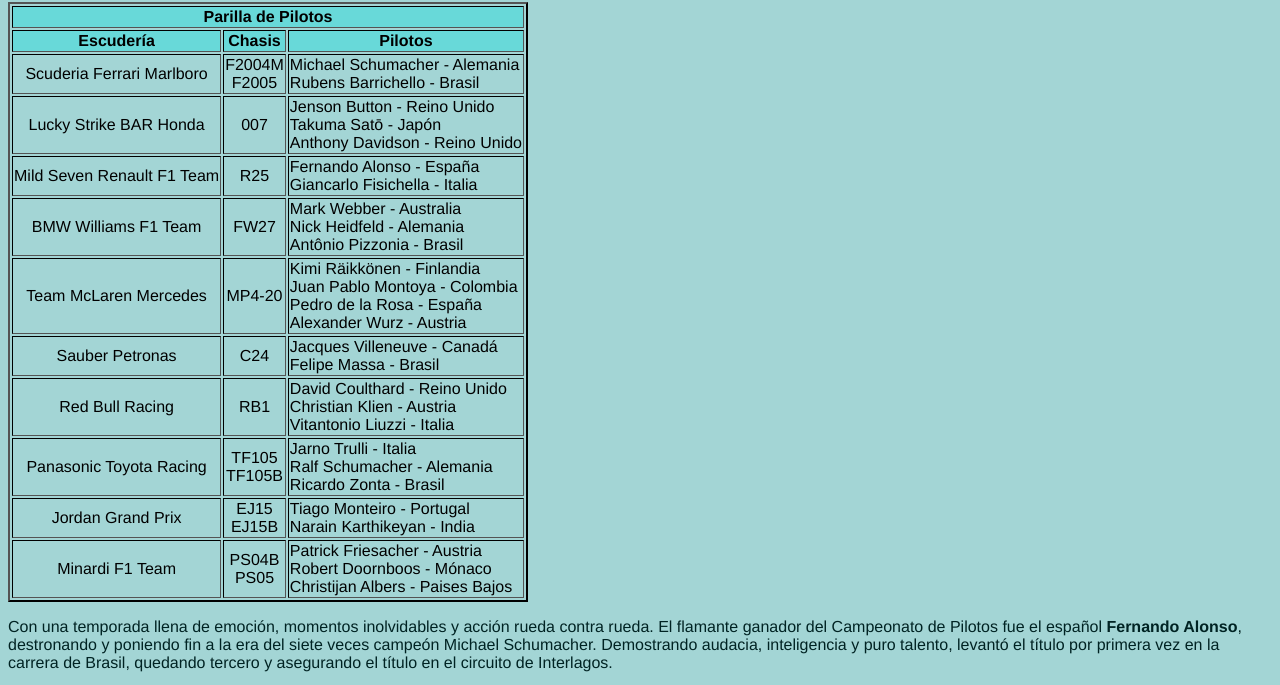
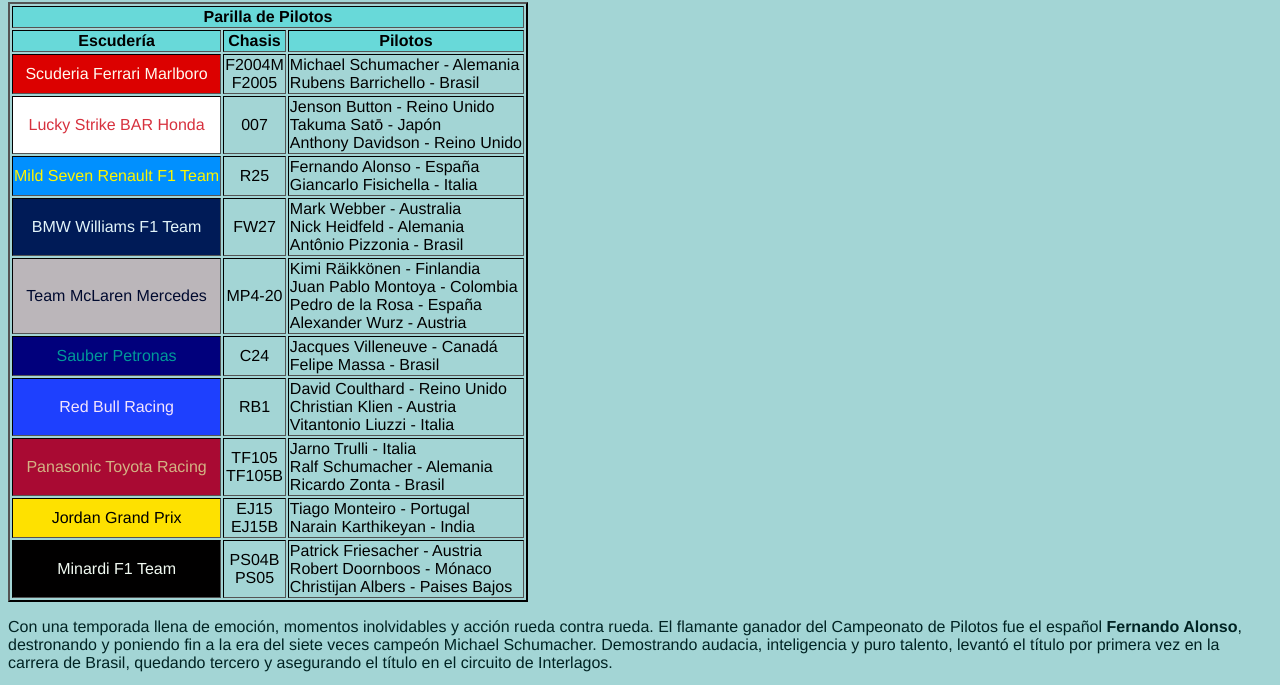
Before and after one commit to duskteal/TP1_Goyochea, a plain HTML site: page index.html in a window 1280 px wide. Shown: the part 954-1639 px from the top of the page. Drawn offline with Linux system fonts and the light colour scheme.

Commit message:
css-listo-ajusteindex

```diff
--- a/diseñoweb.css
+++ b/diseñoweb.css
@@ -32,6 +32,55 @@
 }
 
 
+#ferrari{
+    background-color:#DC0100;
+    color: #FFFAEF;
+}
+
+#bar{
+    background-color:#FFFFFF;
+    color:#D7313E;
+}
+
+#renault{
+    background-color:#0190FE;
+    color:#FEF500;
+}
+
+#williams{
+    background-color:#001B57;
+    color:#E2F4F9;
+}
+
+#mclaren{
+    background-color:#BBB6BA;
+    color:#000A2F;
+}
+
+#sauber{
+    background-color:#01007C;
+    color:#009999;
+}
+
+#redbull{
+    background-color:#1E40FE;
+    color:#F3E4FE;
+}
+
+#toyota{
+    background-color:#A90A33;
+    color:#D3B384;
+}
+
+#jordan{
+    background-color:#FEE100;
+    color:#010100;
+}
+
+#minardi{
+    background-color:#010000;
+    color:#F2FAF2;
+}
 
 #pilotos{
     text-align: justify;
--- a/index.html
+++ b/index.html
@@ -51,36 +51,36 @@
 
                     <tbody> <!-- id="pilotos" para justificar el texto solo de ese campo de la tabla -->
                         <tr>
-                            <td>Scuderia Ferrari Marlboro</td> <td>F2004M<br/>F2005</td> <td id="pilotos">Michael Schumacher - Alemania<br/>Rubens Barrichello - Brasil</td>
+                            <td id="ferrari">Scuderia Ferrari Marlboro</td> <td>F2004M<br/>F2005</td> <td id="pilotos">Michael Schumacher - Alemania<br/>Rubens Barrichello - Brasil</td>
                         </tr>
                         <tr>
-                            <td>Lucky Strike BAR Honda</td> <td>007</td> <td id="pilotos">Jenson Button - Reino Unido<br/>Takuma Satō - Japón<br/>Anthony Davidson - Reino Unido</td>
+                            <td id="bar">Lucky Strike BAR Honda</td> <td>007</td> <td id="pilotos">Jenson Button - Reino Unido<br/>Takuma Satō - Japón<br/>Anthony Davidson - Reino Unido</td>
                         </tr>
                         <tr>
-                            <td>Mild Seven Renault F1 Team</td> <td>R25</td> <td id="pilotos">Fernando Alonso - España<br/>Giancarlo Fisichella - Italia</td>
+                            <td id="renault">Mild Seven Renault F1 Team</td> <td>R25</td> <td id="pilotos">Fernando Alonso - España<br/>Giancarlo Fisichella - Italia</td>
                         </tr>
                         <tr>
-                            <td>BMW Williams F1 Team</td> <td>FW27</td> <td id="pilotos">Mark Webber - Australia<br/>Nick Heidfeld - Alemania<br/>Antônio Pizzonia - Brasil</td>
+                            <td id="williams">BMW Williams F1 Team</td> <td>FW27</td> <td id="pilotos">Mark Webber - Australia<br/>Nick Heidfeld - Alemania<br/>Antônio Pizzonia - Brasil</td>
                         </tr>
                         <tr>
-                            <td>Team McLaren Mercedes</td> <td>MP4-20</td> <td id="pilotos">Kimi Räikkönen - Finlandia<br/>Juan Pablo Montoya - Colombia<br/>Pedro de la Rosa - España<br/>Alexander Wurz - Austria</td>
+                            <td id="mclaren">Team McLaren Mercedes</td> <td>MP4-20</td> <td id="pilotos">Kimi Räikkönen - Finlandia<br/>Juan Pablo Montoya - Colombia<br/>Pedro de la Rosa - España<br/>Alexander Wurz - Austria</td>
                         </tr>
                         <tr>
-                            <td>Sauber Petronas</td> <td>C24</td> <td id="pilotos">Jacques Villeneuve - Canadá<br/>Felipe Massa - Brasil</td>
+                            <td id="sauber">Sauber Petronas</td> <td>C24</td> <td id="pilotos">Jacques Villeneuve - Canadá<br/>Felipe Massa - Brasil</td>
                         </tr>
 
                         <tr>
-                            <td>Red Bull Racing</td> <td>RB1</td> <td id="pilotos">David Coulthard - Reino Unido<br/>Christian Klien - Austria<br/>Vitantonio Liuzzi - Italia</td>
+                            <td id="redbull">Red Bull Racing</td> <td>RB1</td> <td id="pilotos">David Coulthard - Reino Unido<br/>Christian Klien - Austria<br/>Vitantonio Liuzzi - Italia</td>
                         </tr>
                         <tr>
-                            <td>Panasonic Toyota Racing</td> <td>TF105<br />TF105B</td> <td id="pilotos">Jarno Trulli - Italia<br/>Ralf Schumacher - Alemania<br/>Ricardo Zonta - Brasil</td>
+                            <td id="toyota">Panasonic Toyota Racing</td> <td>TF105<br />TF105B</td> <td id="pilotos">Jarno Trulli - Italia<br/>Ralf Schumacher - Alemania<br/>Ricardo Zonta - Brasil</td>
                         </tr>
 
                         <tr>
-                            <td>Jordan Grand Prix</td> <td>EJ15<br/>EJ15B</td> <td id="pilotos">Tiago Monteiro - Portugal<br/>Narain Karthikeyan - India</td>
+                            <td id="jordan">Jordan Grand Prix</td> <td>EJ15<br/>EJ15B</td> <td id="pilotos">Tiago Monteiro - Portugal<br/>Narain Karthikeyan - India</td>
                         </tr>
                         <tr>
-                            <td>Minardi F1 Team</td> <td>PS04B<br/>PS05</td> <td id="pilotos">Patrick Friesacher - Austria<br/>Robert Doornboos - Mónaco<br/>Christijan Albers - Paises Bajos</td>
+                            <td id="minardi">Minardi F1 Team</td> <td>PS04B<br/>PS05</td> <td id="pilotos">Patrick Friesacher - Austria<br/>Robert Doornboos - Mónaco<br/>Christijan Albers - Paises Bajos</td>
                         </tr>
                     </tbody>
                 </table>
@@ -96,12 +96,11 @@
 
                 <img src="alonso.png" alt="Fernando Alonso y Renault R25" width="80%"/> <!-- Ruta relativa -->
             <article>
+
+            <footer>
+                <hr>
+                <p>2026 - Todos los derechos reservados - Sitio creado por <em>duskteal.</em></p>
+            </footer>
         </main>
-
-        <footer>
-            <hr>
-            <p>2026 - Todos los derechos reservados - Sitio creado por <em>duskteal.</em></p>
-        </footer>
-
     </body>
 </html>
```
Also changed, not shown: horario.html (+5 -0 lines), receta.html (+5 -4 lines).
